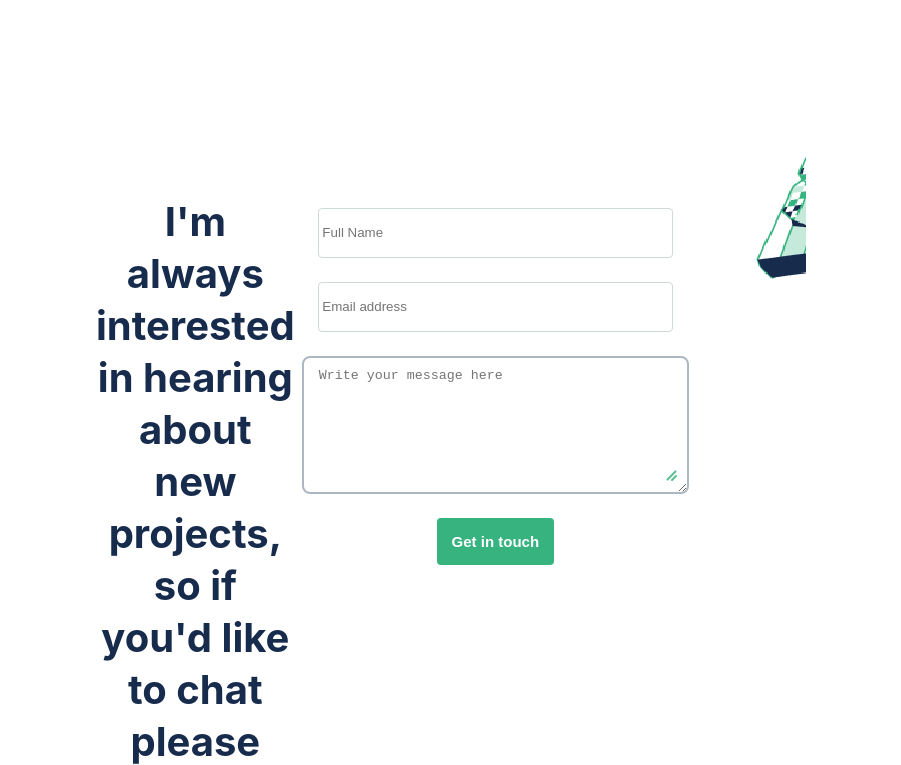
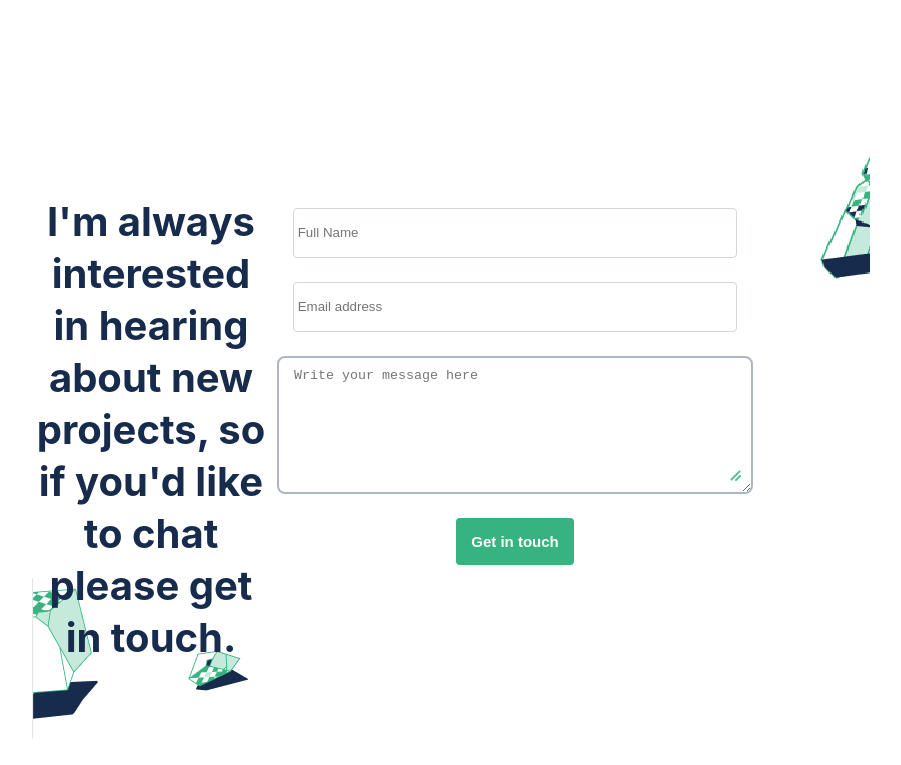
Before and after one commit to Yordinia/My-Portfolio, a website: page index.html in a window 1280 px wide. Shown: the part 3245-4010 px from the top of the page, without its empty margins (189-1090 px from the left). Drawn offline with Linux system fonts and the light colour scheme.

Commit message:
Slightly modify background position

```diff
--- a/style.css
+++ b/style.css
@@ -595,10 +595,9 @@ form {
     align-items: flex-start;
     padding: 80px 0;
     gap: 24px;
-    width: 45%;
-    margin: 0 134px;
+    width: 55%;
     padding-right: 134px;
-    background: url("images/footer-desk-right.png") no-repeat right top,url("images/footer-desk-left.png") no-repeat left bottom;
+    background: url("images/footer-desk-right.png") no-repeat right top, url("images/footer-desk-left.png") no-repeat left bottom;
     margin: auto;
   }
 
```
